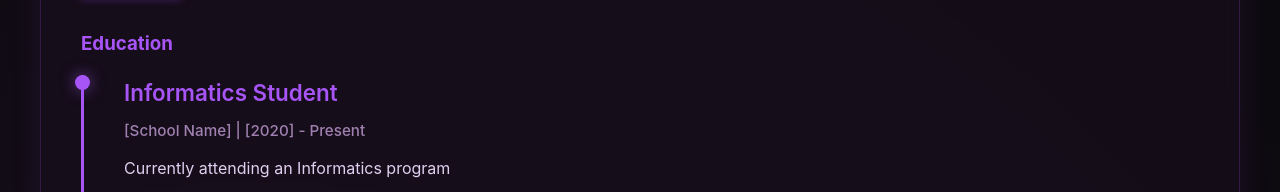
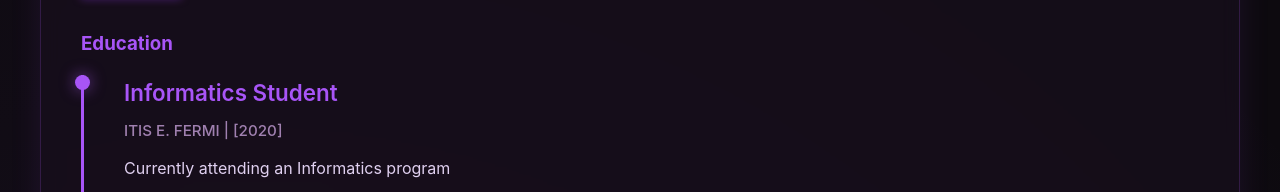
Before and after one commit to nicolani006-ux/portfolio-crestani, a plain HTML site: page index.html in a window 1280 px wide. Shown: the part 1534-1726 px from the top of the page. Drawn offline with Linux system fonts and the light colour scheme.

Commit message:
modifiche file inded

```diff
--- a/index.html
+++ b/index.html
@@ -614,7 +614,7 @@ My career goal is to join a dynamic and innovative team where I can contribute t
 
 <div class="timeline-item">
     <h3>Informatics Student</h3>
-    <p class="date">[School Name] | [2020] - Present</p>
+    <p class="date">ITIS E. FERMI | [2020]</p>
     <p style="color: var(--text-color); margin-bottom: 0.5rem;">Currently attending an Informatics program</p>
     <ul>
         <li>Main subjects: programming, computer systems, networks and databases</li>
```
